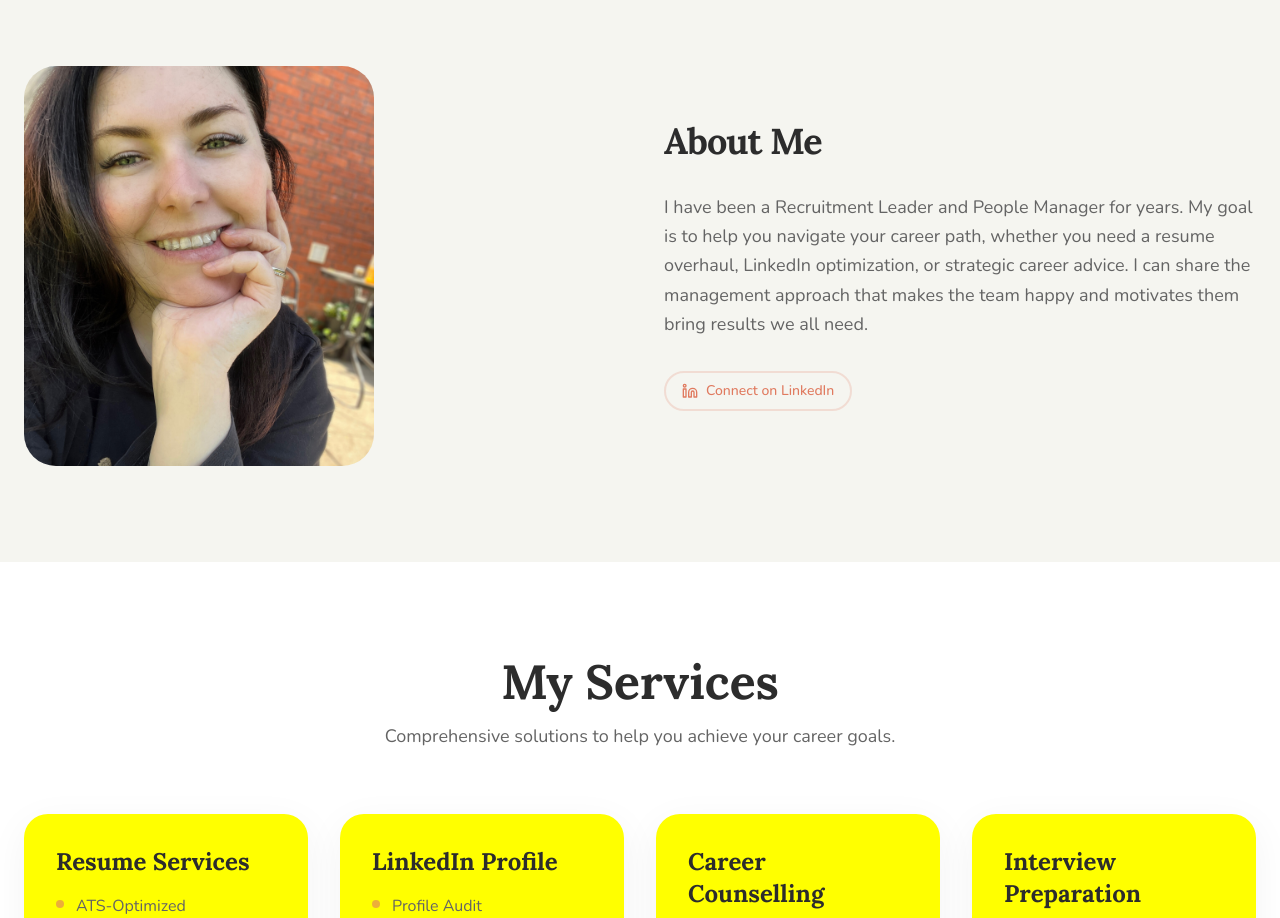
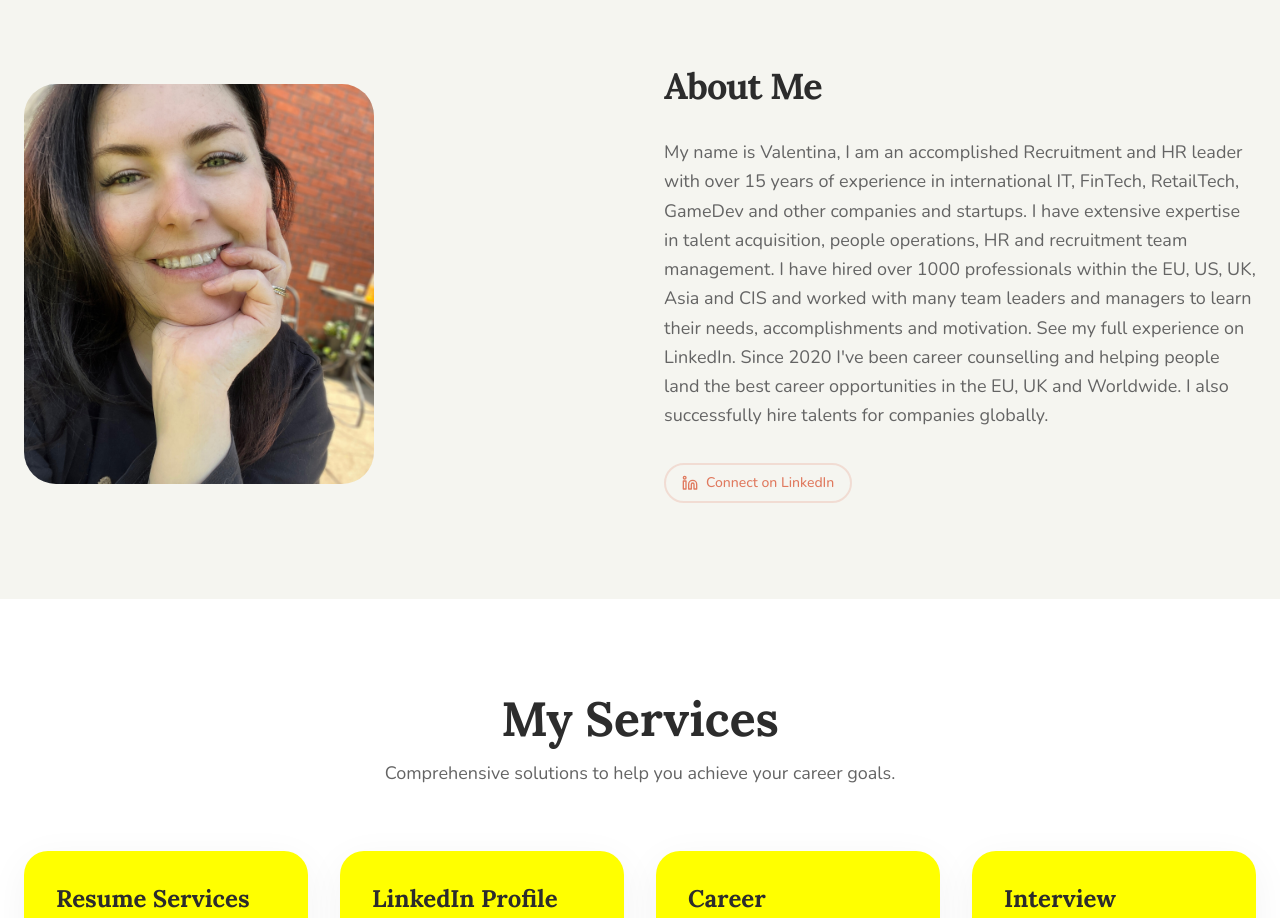
Before and after one commit to kkhalyushev/hirione, a Next.js app: page / in a window 1280 px wide. Shown: the part 920-1838 px from the top of the page. Built offline with nearby package versions, Linux system fonts and the light colour scheme.

Commit message:
fix: Restore full About Me text with complete professional background

```diff
--- a/src/data/content.ts
+++ b/src/data/content.ts
@@ -75,7 +75,7 @@ export const content: { en: ContentData; ru: ContentData } = {
         },
         about: {
             title: "About Me",
-            description: "I have been a Recruitment Leader and People Manager for years. My goal is to help you navigate your career path, whether you need a resume overhaul, LinkedIn optimization, or strategic career advice. I can share the management approach that makes the team happy and motivates them bring results we all need.",
+            description: "My name is Valentina, I am an accomplished Recruitment and HR leader with over 15 years of experience in international IT, FinTech, RetailTech, GameDev and other companies and startups. I have extensive expertise in talent acquisition, people operations, HR and recruitment team management. I have hired over 1000 professionals within the EU, US, UK, Asia and CIS and worked with many team leaders and managers to learn their needs, accomplishments and motivation. See my full experience on LinkedIn. Since 2020 I've been career counselling and helping people land the best career opportunities in the EU, UK and Worldwide. I also successfully hire talents for companies globally.",
             linkedinParams: "Connect on LinkedIn",
         },
         services: {
@@ -402,7 +402,7 @@ export const content: { en: ContentData; ru: ContentData } = {
         },
         about: {
             title: "Обо мне",
-            description: "Я много лет работаю руководителем в рекрутменте. Моя цель — помочь вам в развитии карьеры, будь то переработка резюме, оптимизация LinkedIn или стратегические карьерные советы.",
+            description: "Меня зовут Валентина, я опытный руководитель по набору персонала и HR с более чем 15-летним опытом работы в международных IT, FinTech, RetailTech, GameDev компаниях и стартапах. У меня обширный опыт в привлечении талантов, управлении персоналом, HR и управлении командами по подбору персонала. Я наняла более 1000 специалистов в ЕС, США, Великобритании, Азии и СНГ и работала со многими руководителями команд и менеджерами, чтобы понять их потребности, достижения и мотивацию. Смотрите мой полный опыт в LinkedIn. С 2020 года я занимаюсь карьерным консультированием и помогаю людям находить лучшие карьерные возможности в ЕС, Великобритании и по всему миру. Я также успешно нанимаю таланты для компаний по всему миру.",
             linkedinParams: "Подписаться",
         },
         services: {
```
